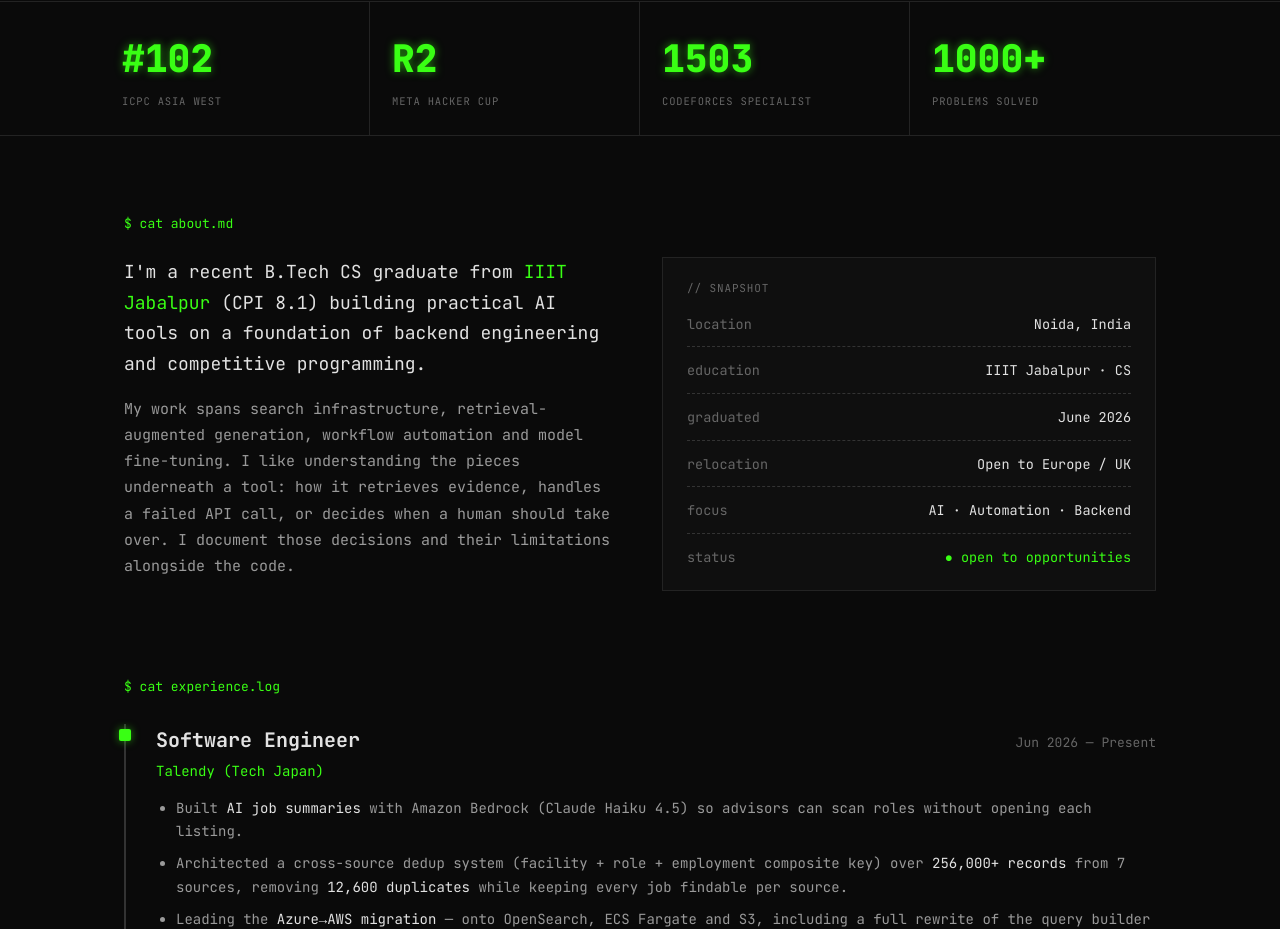
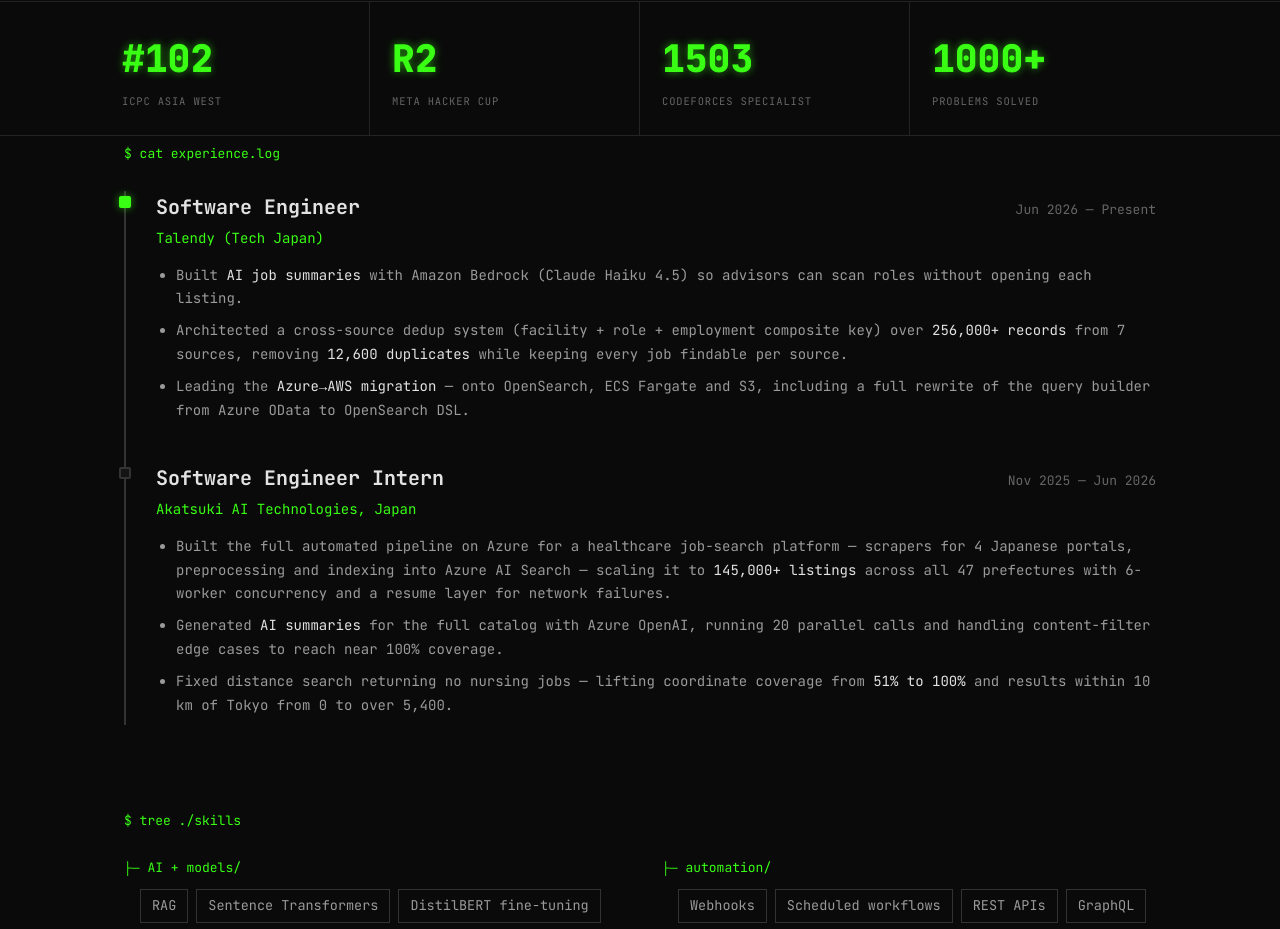
Before and after one commit to owaish7/owais-portfolio, a Next.js app: page / in a window 1280 px wide. Shown: the part 2296-3225 px from the top of the page. Built offline with nearby package versions, Linux system fonts and the light colour scheme; no server answers.

Commit message:
Move about section to top and simplify hero

```diff
--- a/components/Portfolio.tsx
+++ b/components/Portfolio.tsx
@@ -4,7 +4,6 @@
 import TopBar from "./TopBar";
 import Hero from "./Hero";
 import StatStrip from "./StatStrip";
-import About from "./About";
 import Experience from "./Experience";
 import Projects from "./Projects";
 import Skills from "./Skills";
@@ -65,7 +64,6 @@
       <Hero />
       <Projects />
       <StatStrip />
-      <About />
       <Experience />
       <Skills />
       <Achievements />
```
